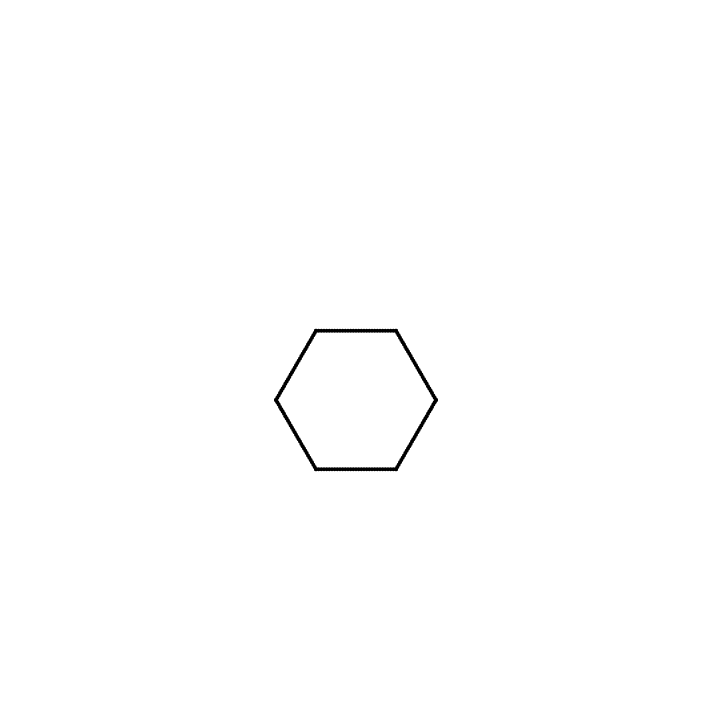
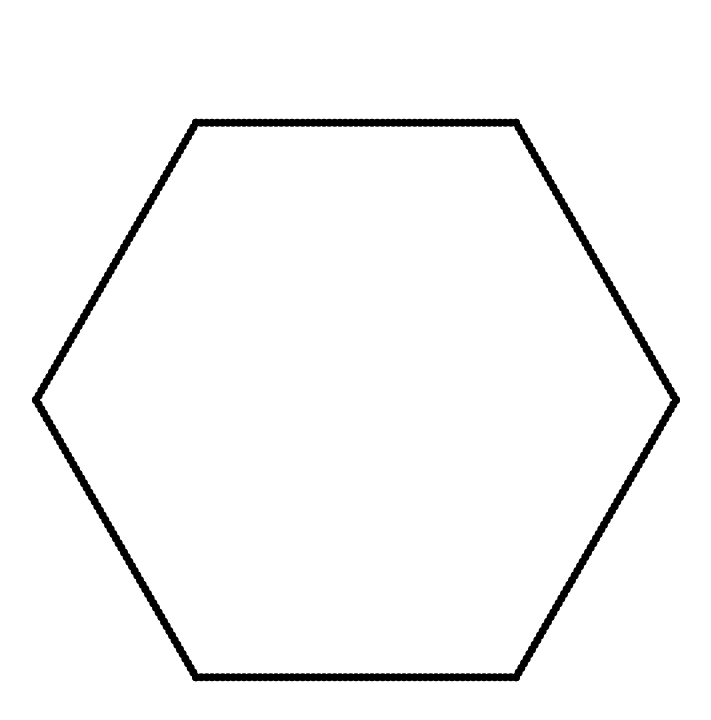
Before and after one commit to dankshard/Hexplode, a plain HTML site: page index.html in a window 1280 px wide. Shown: the whole page, without its empty margins (284-995 px from the left). Drawn offline with Linux system fonts and the light colour scheme.

Commit message:
Add files via upload

```diff
--- a/index.html
+++ b/index.html
@@ -2,17 +2,17 @@
 <html lang="en">
 <head>
   <meta charset="UTF-8">
-  <title>Hexagon Particle Hover</title>
+  <title>Big Hexagon Particle Hover</title>
   <style>
     html, body {
       margin: 0;
       padding: 0;
-      background: transparent;
+      background: white; /* ✅ White background */
       overflow: hidden;
+      height: 100%;
     }
     canvas {
       display: block;
-      background: transparent;
     }
   </style>
 </head>
@@ -28,7 +28,7 @@ let height = window.innerHeight;
 canvas.width = width;
 canvas.height = height;
 
-let hexRadius = 80;
+let hexRadius = 320; // ✅ 4x original size
 let particles = [];
 let splitting = false;
 
@@ -47,7 +47,7 @@ function createHexagonParticles(cx, cy, radius) {
     let a = points[i];
     let b = points[(i + 1) % points.length];
 
-    let numParticles = 30;
+    let numParticles = 60; // more particles = smoother edges
     for (let j = 0; j <= numParticles; j++) {
       let t = j / numParticles;
       let x = a.x * (1 - t) + b.x * t;
@@ -85,8 +85,8 @@ function drawParticles() {
   ctx.clearRect(0, 0, width, height);
   for (let p of particles) {
     ctx.beginPath();
-    ctx.arc(p.x, p.y, 2, 0, 2 * Math.PI);
-    ctx.fillStyle = 'black'; // Black particles
+    ctx.arc(p.x, p.y, 4, 0, 2 * Math.PI); // ✅ Bigger particles
+    ctx.fillStyle = 'black';
     ctx.fill();
   }
 }
@@ -100,6 +100,7 @@ function animate() {
 createHexagonParticles(width / 2, height / 2, hexRadius);
 animate();
 
+// Hover detection
 canvas.addEventListener('mousemove', (e) => {
   const rect = canvas.getBoundingClientRect();
   const mouseX = e.clientX - rect.left;
@@ -109,7 +110,7 @@ canvas.addEventListener('mousemove', (e) => {
   const dy = mouseY - height / 2;
   const distance = Math.sqrt(dx * dx + dy * dy);
 
-  splitting = distance < hexRadius + 10;
+  splitting = distance < hexRadius + 20;
 });
 
 canvas.addEventListener('mouseleave', () => {
```
